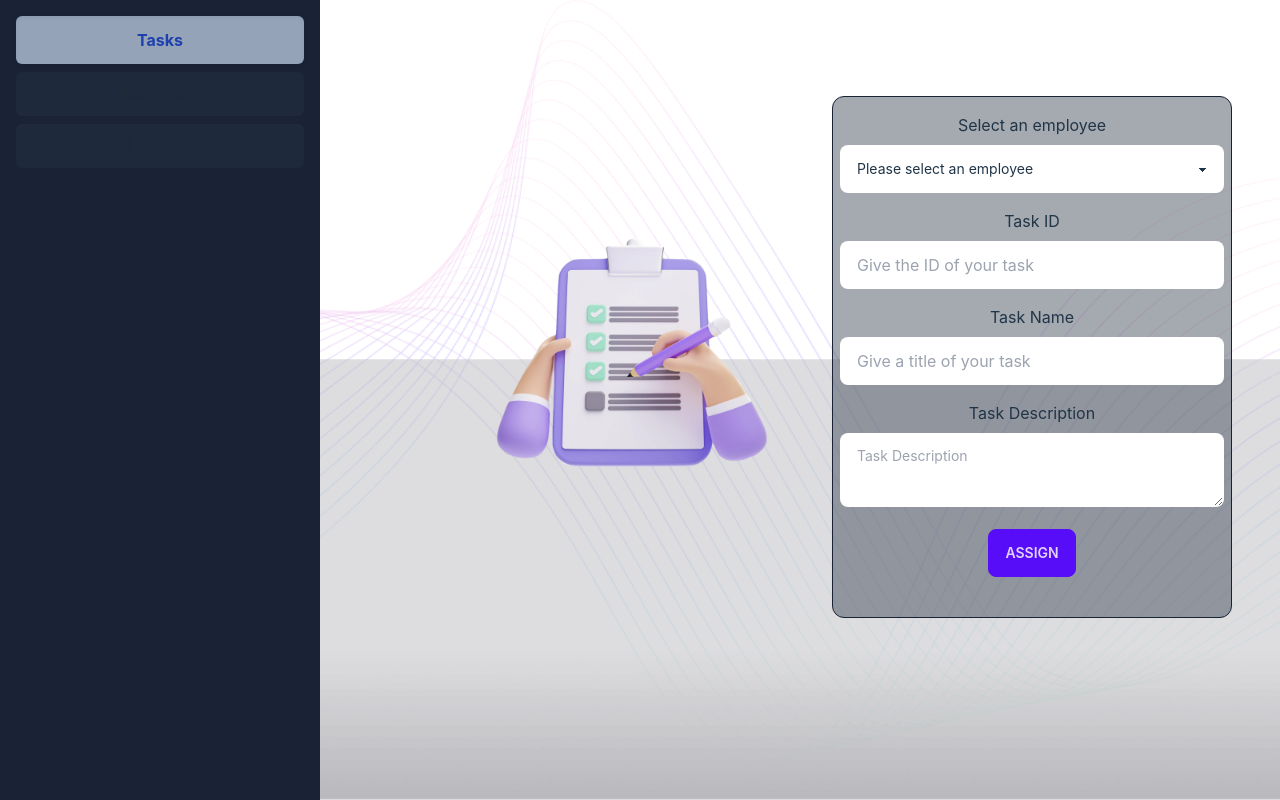
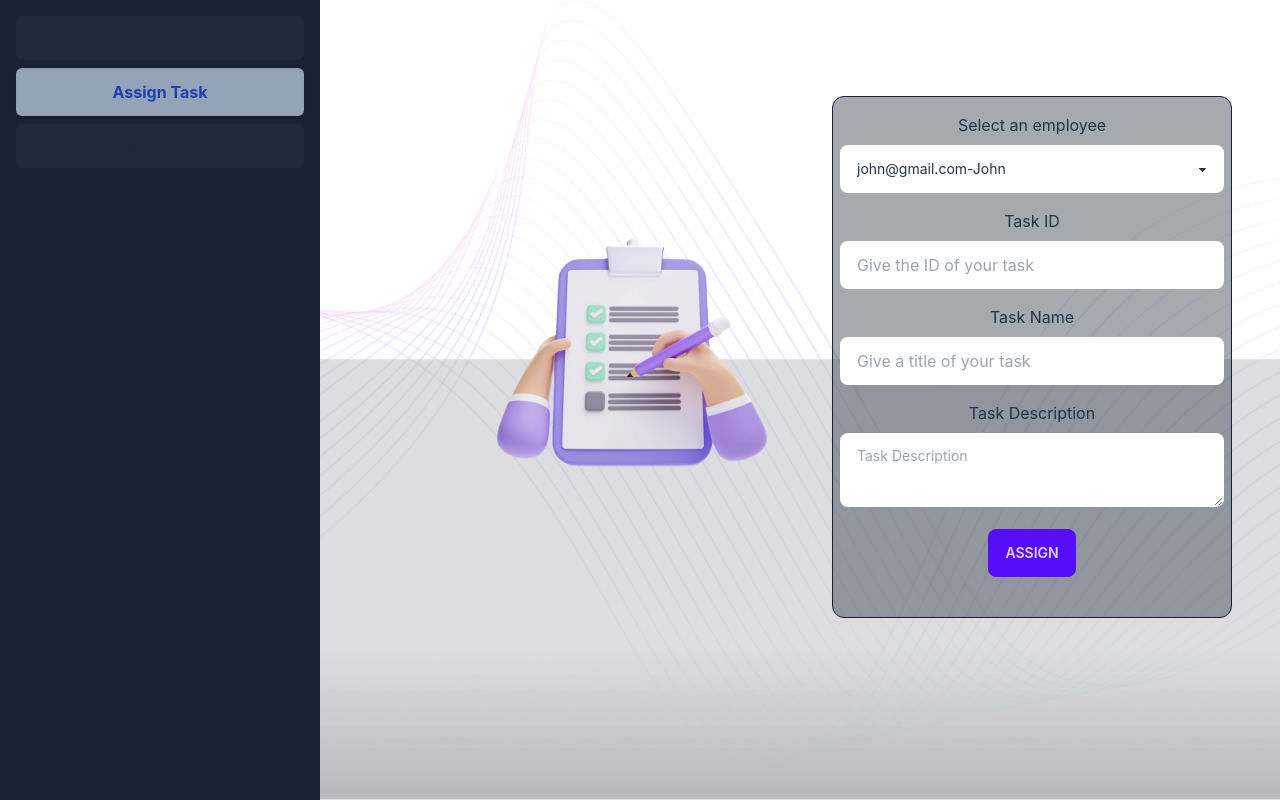
Before and after one commit to OmurRifat/todo-application, a React (Vite) app: page /assign-task in a window 1280 px wide. Shown: the top 800 px of the page. Built offline with nearby package versions, Linux system fonts and the light colour scheme.

Commit message:
path related issue on active link have solved

```diff
--- a/src/Layout/MainLayout.jsx
+++ b/src/Layout/MainLayout.jsx
@@ -1,12 +1,18 @@
 // eslint-disable-next-line no-unused-vars
-import React, { useState } from 'react';
-import { Link, Outlet } from 'react-router-dom';
+import React, { useEffect, useState } from 'react';
+import { Link, Outlet, useLocation } from 'react-router-dom';
 
 const MainLayout = () => {
-    const [activeLink, setActiveLink] = useState('tasks');
+    const [activeLink, setActiveLink] = useState('');
+    const location = useLocation();
+    useEffect(() => {
+        const path = location.pathname.split('/')[1];
+        setActiveLink(path);
+    }, [location.pathname]);
     const handleLinkClick = (link) => {
         setActiveLink(link);
     }
+
 
     return (
         <div className="drawer lg:drawer-open">
--- a/src/Pages/AllEmployee.jsx
+++ b/src/Pages/AllEmployee.jsx
@@ -6,7 +6,7 @@ import Employee from './Employee';
 const AllEmployee = () => {
     const { allEmployee } = useContext(AuthContext);
     return (
-        <div className=' grid grid-cols-2 gap-4 me-4'>
+        <div className=' grid lg:grid-cols-2 gap-4 lg:me-4 grid-cols-1 me-6'>
             {
                 allEmployee?.map(employee => <Employee
                     key={ employee.id }
--- a/src/Pages/AssignTask.jsx
+++ b/src/Pages/AssignTask.jsx
@@ -32,7 +32,7 @@ const AssignTask = () => {
 
     return (
         <div className=''>
-            <div className=' grid grid-cols-2 items-center m-20'>
+            <div className=' grid lg:grid-cols-2 items-center lg:m-20 grid-cols-1 mb-4'>
                 <div>
                     <img className='' src={ `${img}` } alt="" />
                 </div>
@@ -40,7 +40,7 @@ const AssignTask = () => {
                     <form onSubmit={ handleSubmit(onSubmit) } className=''>
                         <legend className=' mb-2 mt-4'>Select an employee</legend>
                         <select required { ...register("name") } className="select w-full max-w-sm mb-4">
-                            <option selected disabled >Please select an employee</option>
+                            <option value={ "Please select an employee" } disabled >Please select an employee</option>
                             {
                                 allEmployee?.map(employee => <option key={ employee.id } value={ employee.name }>{ employee.email }-{ employee.name }</option>)
                             }
--- a/src/Pages/Tasks.jsx
+++ b/src/Pages/Tasks.jsx
@@ -9,7 +9,7 @@ const Tasks = () => {
         setTaskData(JSON.parse(localStorage.getItem('task')));
     }, [])
     return (
-        <div className=' grid grid-cols-2 gap-4'>
+        <div className=' grid lg:grid-cols-3 lg:gap-4 lg:me-4 grid-cols-1 gap-2 '>
             {
                 taskData ? taskData?.map(task => <Task
                     key={ task.id }
```
